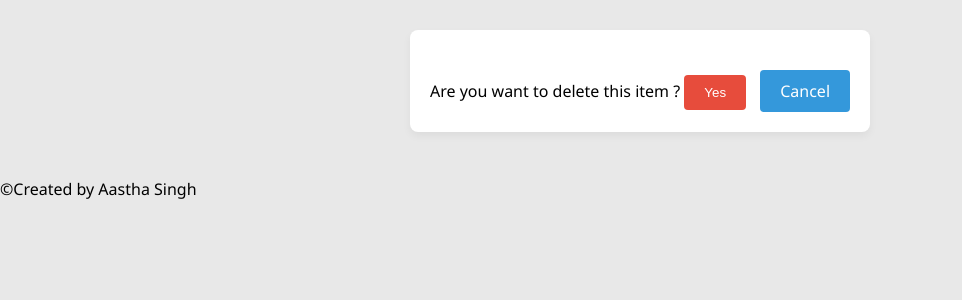
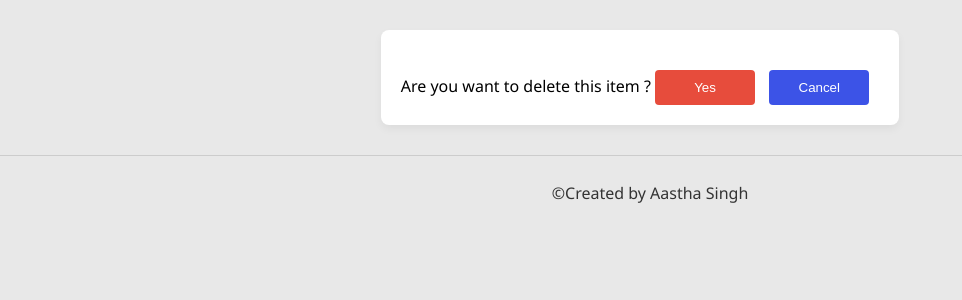
Before and after one commit to Aasthasingh29/Aastha_Singh, a Django app: page /13/delete in a window 1280 px wide. Shown: the top 300 px of the page, without its empty margins (0-962 px from the left). Run offline with Django 5.2, Linux system fonts and the light colour scheme; data comes from the database, SQL or seed files in the repository; both versions use the stored data as it was after the commit.

Commit message:
Fix bugs
Fixed Create contact, update, view, submit buttons

```diff
--- a/aastha_singh/Contacts/static/create_contact.css
+++ b/aastha_singh/Contacts/static/create_contact.css
@@ -97,7 +97,6 @@ form button {
     color: #333;
     font-family: 'Segoe UI', Tahoma, Geneva, Verdana, sans-serif;
     border-top: 1px solid #ccc;
-    position: absolute;
-    bottom: 0;
+
     width: 100%;
 }
--- a/aastha_singh/Contacts/static/delete.css
+++ b/aastha_singh/Contacts/static/delete.css
@@ -23,6 +23,7 @@ body {
 
 .delete_contact input[type="submit"] {
     background-color: #e74c3c;
+    width: 100px;
     color: white;
     border: none;
     border-radius: 4px;
@@ -31,13 +32,15 @@ body {
     cursor: pointer;
 }
 
-.delete_contact a {
-    display: inline-block;
-    background-color: #3498db;
+
+.delete_contact_delete {
+    background-color: #3c53e7;
+    width: 100px;
     color: white;
+    border: none;
+    border-radius: 4px;
     padding: 10px 20px;
-    border-radius: 4px;
-    text-decoration: none;
+    margin-right: 10px;
     cursor: pointer;
 }
 
@@ -60,14 +63,13 @@ body {
 }
 
 
-footer .site-footer {
+.site-footer {
     text-align: center;
     padding: 10px;
     background-color: #e8e8e8;
     color: #333;
     font-family: 'Segoe UI', Tahoma, Geneva, Verdana, sans-serif;
     border-top: 1px solid #ccc;
-    position: absolute;
-    bottom: 0;
+
     width: 100%;
 }
--- a/aastha_singh/Contacts/static/detail_view.css
+++ b/aastha_singh/Contacts/static/detail_view.css
@@ -71,7 +71,6 @@
     color: #333;
     font-family: 'Segoe UI', Tahoma, Geneva, Verdana, sans-serif;
     border-top: 1px solid #ccc;
-    position: absolute;
-    bottom: 0;
+
     width: 100%;
 }
--- a/aastha_singh/Contacts/static/list_view.css
+++ b/aastha_singh/Contacts/static/list_view.css
@@ -74,7 +74,6 @@ tbody tr:last-child td {
     color: #333;
     font-family: 'Segoe UI', Tahoma, Geneva, Verdana, sans-serif;
     border-top: 1px solid #ccc;
-    position: absolute;
-    bottom: 0;
+
     width: 100%;
 }
--- a/aastha_singh/Contacts/static/update_view.css
+++ b/aastha_singh/Contacts/static/update_view.css
@@ -146,7 +146,6 @@ form button {
     color: #333;
     font-family: 'Segoe UI', Tahoma, Geneva, Verdana, sans-serif;
     border-top: 1px solid #ccc;
-    position: absolute;
-    bottom: 0;
+
     width: 100%;
 }
--- a/aastha_singh/Contacts/templates/delete_view.html
+++ b/aastha_singh/Contacts/templates/delete_view.html
@@ -15,12 +15,18 @@
             {% csrf_token %}
             Are you want to delete this item ?
             <input type="submit" value="Yes" />
-            <a href="/">Cancel </a>
+            <button type="button" class="delete_contact_delete" onclick="cancel()">Cancel</button>
         </form>
     </div>
 
     <footer class="site-footer">
         <p>©Created by Aastha Singh</p>
     </footer>
+
+    <script>
+        function cancel() {
+            window.location.href = "{% url 'HomePage' %}";
+        }
+    </script>
 </body>
 </html>
--- a/aastha_singh/Contacts/views.py
+++ b/aastha_singh/Contacts/views.py
@@ -8,17 +8,32 @@ from .forms import ContactForm
 def index(request):
     return list_view(request)
 
-def create_contact_view(request):
+# def create_contact_view(request):
 
     context = {}
 
     form = ContactForm(request.POST or None)
     if form.is_valid():
         form.save()
+        return HttpResponseRedirect("")
 
     context['form'] = form
     return render(request, "create_contact_view.html", context)
+from django.shortcuts import render, redirect
+from .forms import ContactForm  # Make sure this import matches your form's actual location
 
+def create_contact_view(request):
+    if request.method == 'POST':
+        form = ContactForm(request.POST, request.FILES)
+        if form.is_valid():
+            form.save()
+            # Redirect to the HomePage after successful form submission
+            return redirect('/')  # Replace with your actual URL name
+
+    else:
+        form = ContactForm()
+
+    return render(request, "create_contact_view.html", {'form': form})
 def list_view(request):
 
    context = {}
@@ -43,7 +58,8 @@ def update_view(request, id):
 
     if form.is_valid():
         form.save()
-        return HttpResponseRedirect("/"+id)
+        # return HttpResponseRedirect("/"+id)
+        return redirect('/'+id)
 
     context["form"] = form
 
--- a/aastha_singh/aastha_singh/settings.py
+++ b/aastha_singh/aastha_singh/settings.py
@@ -106,7 +106,7 @@ AUTH_PASSWORD_VALIDATORS = [
 
 LANGUAGE_CODE = 'en-us'
 
-TIME_ZONE = 'UTC'
+TIME_ZONE = 'America/Los_Angeles'
 
 USE_I18N = True
 
```
Also changed, not shown: aastha_singh/Contacts/templates/create_contact_view.html (+1 -7 lines), aastha_singh/Contacts/templates/update_view.html (+6 -6 lines), aastha_singh/db.sqlite3.
